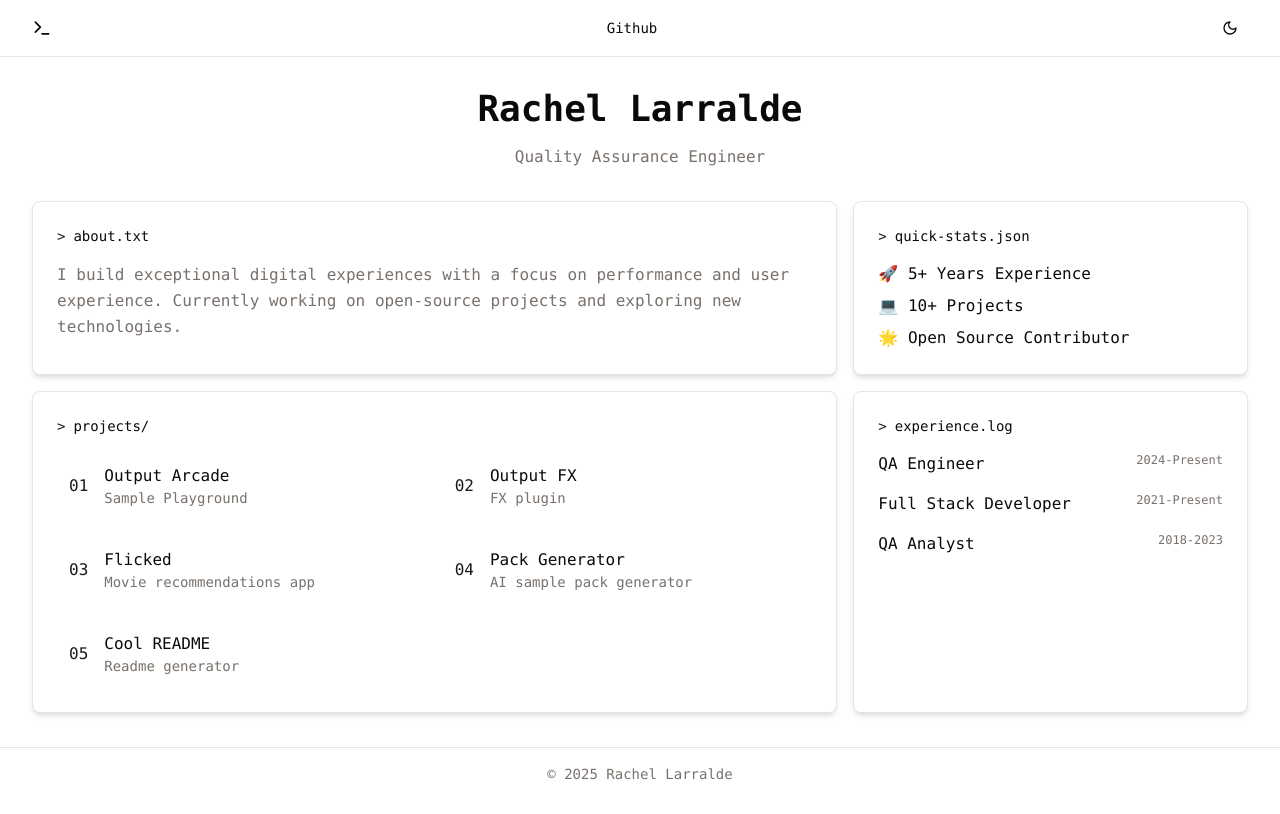
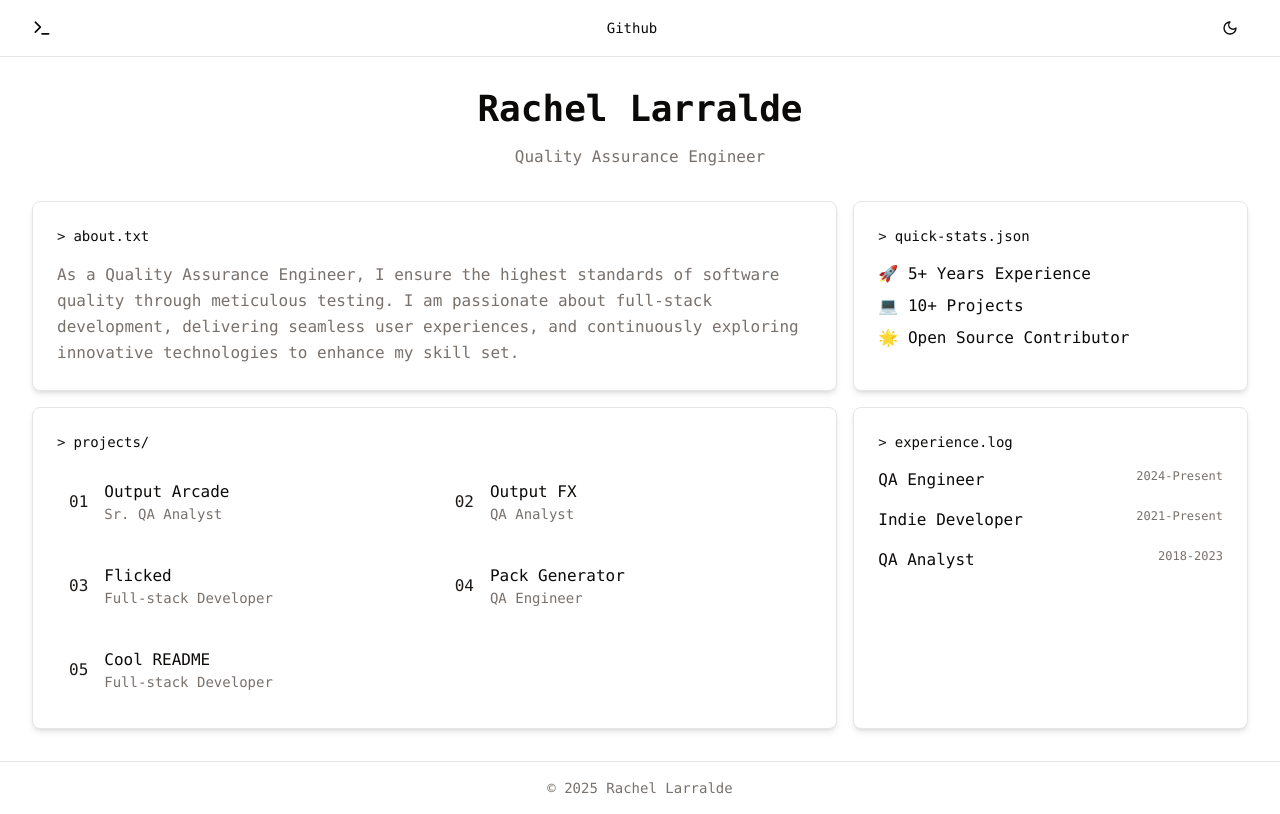
Before and after one commit to rachellarralde/portfolio, a Next.js app: page / in a window 1280 px wide. Built offline with nearby package versions, Linux system fonts and the light colour scheme.

Commit message:
Fix build errors again

```diff
--- /dev/null
+++ b/next.config.js
@@ -0,0 +1,8 @@
+/** @type {import('next').NextConfig} */
+const nextConfig = {
+  images: {
+    domains: ["a.storyblok.com", "shop.output.com", "coolreadme.vercel.app"],
+  },
+};
+
+module.exports = nextConfig;
--- a/src/app/globals.css
+++ b/src/app/globals.css
@@ -32,24 +32,24 @@
   }
 
   .dark {
-    --background: 20 14.3% 4.1%;
-    --foreground: 60 9.1% 97.8%;
-    --muted: 12 6.5% 15.1%;
-    --muted-foreground: 24 5.4% 63.9%;
-    --accent: 12 6.5% 15.1%;
-    --accent-foreground: 60 9.1% 97.8%;
-    --card: 20 14.3% 4.1%;
-    --card-foreground: 60 9.1% 97.8%;
-    --popover: 20 14.3% 4.1%;
-    --popover-foreground: 60 9.1% 97.8%;
-    --primary: 60 9.1% 97.8%;
-    --primary-foreground: 24 9.8% 10%;
-    --secondary: 12 6.5% 15.1%;
-    --secondary-foreground: 60 9.1% 97.8%;
+    --background: 215 25% 12%;
+    --foreground: 210 20% 98%;
+    --muted: 215 25% 15%;
+    --muted-foreground: 215 20% 65%;
+    --accent: 215 25% 15%;
+    --accent-foreground: 210 20% 98%;
+    --card: 215 25% 12%;
+    --card-foreground: 210 20% 98%;
+    --popover: 215 25% 12%;
+    --popover-foreground: 210 20% 98%;
+    --primary: 210 20% 98%;
+    --primary-foreground: 215 25% 12%;
+    --secondary: 215 25% 15%;
+    --secondary-foreground: 210 20% 98%;
     --destructive: 0 62.8% 30.6%;
     --destructive-foreground: 60 9.1% 97.8%;
-    --border: 12 6.5% 15.1%;
-    --input: 12 6.5% 15.1%;
+    --border: 215 25% 15%;
+    --input: 215 25% 15%;
     --ring: 24 5.7% 82.9%;
     --chart-1: 220 70% 50%;
     --chart-2: 160 60% 45%;
--- a/src/app/page.tsx
+++ b/src/app/page.tsx
@@ -3,7 +3,5 @@ import * as React from "react";
 import { Portfolio } from "@/components/portfolio";
 
 export default function Home() {
-  return (
-    <Portfolio />
-  );
+  return <Portfolio />;
 }
--- a/src/components/file-explorer.tsx
+++ b/src/components/file-explorer.tsx
@@ -3,33 +3,38 @@ import * as React from "react";
 import { useState } from "react";
 import { ChevronRight, ChevronDown, File } from "lucide-react";
 
-// Add type for mockData
-type MockData = {
-  about: {
+interface AboutSection {
   title: string;
   content: string;
-  };
-  experience: {
-    title: string;
-    items: Array<{
+}
+
+interface ExperienceItem {
   company: string;
   role: string;
   period: string;
   description: string;
-    }>;
-  };
-  projects: {
-    title: string;
-    items: Array<{
+}
+
+interface ProjectItem {
   name: string;
   type: string;
   description: string;
   link: string;
-    }>;
-  };
-};
+}
 
-const mockData: MockData = {
+interface ExperienceSection {
+  title: string;
+  items: ExperienceItem[];
+}
+
+interface ProjectsSection {
+  title: string;
+  items: ProjectItem[];
+}
+
+type SectionData = AboutSection | ExperienceSection | ProjectsSection;
+
+const sections: Record<Section, SectionData> = {
   about: {
     title: "About",
     content: "QA Engineer with full-stack development experience...",
@@ -70,6 +75,8 @@ const mockData: MockData = {
   },
 };
 
+type Section = "about" | "experience" | "projects";
+
 export default function FileExplorer() {
   const [openSections, setOpenSections] = useState({
     about: true,
@@ -77,7 +84,7 @@ export default function FileExplorer() {
     projects: false,
   });
 
-  const toggleSection = (section: string) => {
+  const toggleSection = (section: Section) => {
     setOpenSections((prev) => ({
       ...prev,
       [section]: !prev[section],
@@ -86,31 +93,45 @@ export default function FileExplorer() {
 
   return (
     <div className="font-mono">
-      {Object.entries(mockData).map(([key, section]) => (
+      {Object.entries(sections).map(([key, section]) => (
         <div key={key} className="mb-4">
           <button
-            onClick={() => toggleSection(key)}
+            onClick={() => toggleSection(key as Section)}
             className="flex items-center space-x-2 hover:bg-accent p-2 rounded-lg w-full text-left"
           >
-            {openSections[key] ? <ChevronDown size={16} /> : <ChevronRight size={16} />}
+            {openSections[key as Section] ? (
+              <ChevronDown size={16} />
+            ) : (
+              <ChevronRight size={16} />
+            )}
             <span>{section.title}</span>
           </button>
 
-          {openSections[key] && (
+          {openSections[key as Section] && (
             <div className="ml-6 mt-2 space-y-2">
               {key === "about" && (
-                <p className="p-2">{section.content}</p>
+                <p className="text-sm text-muted-foreground">
+                  {(section as AboutSection).content}
+                </p>
               )}
 
-              {key === "experience" && section.items.map((item, i) => (
+              {key === "experience" && (
+                <div className="space-y-2">
+                  {(section as ExperienceSection).items.map((item, i) => (
                     <div key={i} className="p-2 hover:bg-accent rounded-lg">
                       <h3 className="font-bold">{item.company}</h3>
-                  <p>{item.role} | {item.period}</p>
+                      <p>
+                        {item.role} | {item.period}
+                      </p>
                       <p className="text-sm">{item.description}</p>
                     </div>
                   ))}
+                </div>
+              )}
 
-              {key === "projects" && section.items.map((item, i) => (
+              {key === "projects" && (
+                <div className="space-y-2">
+                  {(section as ProjectsSection).items.map((item, i) => (
                     <div key={i} className="p-2 hover:bg-accent rounded-lg">
                       <div className="flex items-center space-x-2">
                         <File size={16} />
@@ -127,6 +148,8 @@ export default function FileExplorer() {
                 </div>
               )}
             </div>
+          )}
+        </div>
       ))}
     </div>
   );
--- a/src/components/portfolio.tsx
+++ b/src/components/portfolio.tsx
@@ -26,38 +26,45 @@ export function Portfolio() {
     {
       id: 1,
       title: "Output Arcade",
-      description: "Sample Playground",
-      longDescription: "A sample plugin from Output Inc. that allows you to create and perform instruments.",
-      technologies: ["Playwright", "TypeScript", "Manual Testing", "Rest API Testing"],
+      description: "Sr. QA Analyst",
+      longDescription: "As a QA Analyst, I lead comprehensive testing efforts, both manual and automated. I established a dedicated beta testing space to gather user feedback and enhance product quality. Additionally, I contributed to improving weekly content release features through custom scripts.",
+      technologies: ["Playwright", "TypeScript", "Manual Testing", "Rest API Testing", "Python"],
       link: "https://output.com/products/arcade",
-      images: ["/project1-1.png", "/project1-2.png"]
+      images: ["https://a.storyblok.com/f/296868/2160x1320/b7ca7105e2/arcade-pdp-hero-10-18.png", "https://a.storyblok.com/f/296868/1792x1092/8ec5831d62/arcade-features-image-v2.png"]
     },
     {
       id: 2,
       title: "Output FX",
-      description: "FX plugin",
-      link: "https://output.com/products"
+      description: "QA Analyst",
+      technologies: ["Manual Testing"],
+      link: "https://output.com/products",
+      images: ["https://shop.output.com/app/uploads/2020/07/Portal.png?auto=format,compress&w=768", "https://shop.output.com/app/uploads/2020/07/Thermal-new.png?auto=format,compress&w=768"]
     },
     {
       id: 3,
       title: "Flicked",
-      description: "Movie recommendations app",
+      description: "Full-stack Developer",
+      longDescription: "I built Flicked, a movie recommendations app, using Swift and UIKit. The app allows users to discover and save movies, and provides personalized recommendations based on their viewing history. I also implemented a secure login system using Firebase for authentication.",
       technologies: ["Swift", "UIKit", "Firebase"],
       link: "https://output.com/thermal"
     },
     {
       id: 4,
       title: "Pack Generator",
-      description: "AI sample pack generator",
-      link: "https://output.com/products/pack-generator"
+      description: "QA Engineer",
+      longDescription: "As a QA Engineer, I was responsible for developing and executing comprehensive test plans and scripts. I collaborated with cross-functional teams to identify and resolve issues, and implemented automation tools to streamline testing processes.",
+      technologies: ["Playwright", "TypeScript", "Manual Testing", "Rest API Testing", "Python"],
+      link: "https://output.com/products/pack-generator",
+      images: ["https://a.storyblok.com/f/296868/2160x1320/240ba23aa3/pack-generator-hero-v3.png", "https://a.storyblok.com/f/296868/1056x840/f927ad4b46/pack-generator-display-2.png"]
     },
     {
       id: 5,
       title: "Cool README",
-      description: "Readme generator",
-      longDescription: "A simple readme generator built with Next.js and Shadcn/UI.",
+      description: "Full-stack Developer",
+      longDescription: "A simple README generator built with Next.js and Shadcn/UI. Still in development.",
       technologies: ["Next.js", "TailwindCSS", "Shadcn/UI"],
-      link: "https://coolreadme.vercel.app"
+      link: "https://coolreadme.vercel.app",
+      images: ["https://coolreadme.vercel.app/_next/image?url=%2Fui1.gif&w=3840&q=75"]
     }
   ];
 
@@ -70,10 +77,10 @@ export function Portfolio() {
   }, [isDark])
 
   return (
-    <div className="relative flex min-h-screen flex-col bg-background font-mono dark:bg-slate-950">
+    <div className="relative flex min-h-screen flex-col bg-background font-mono dark:bg-[hsl(215,25%,12%)]">
       <ParticlesBackground />
 
-      <header className="relative z-10 sticky top-0 w-full border-b bg-background/80 backdrop-blur-sm dark:border-slate-800">
+      <header className="relative z-10 sticky top-0 w-full border-b bg-background/80 backdrop-blur-sm dark:border-slate-800 dark:bg-[hsl(215,25%,12%)]/80">
         <nav className="container mx-auto flex h-14 items-center justify-between px-4 sm:px-6 lg:px-8">
           <Terminal className="h-5 w-5" />
           <div className="hidden sm:flex items-center space-x-6 text-sm">
@@ -117,8 +124,7 @@ export function Portfolio() {
               <span className="text-primary">&gt;</span> about.txt
             </h2>
             <p className="text-muted-foreground leading-relaxed">
-              I build exceptional digital experiences with a focus on performance and user experience. Currently working on
-              open-source projects and exploring new technologies.
+            As a Quality Assurance Engineer, I ensure the highest standards of software quality through meticulous testing. I am passionate about full-stack development, delivering seamless user experiences, and continuously exploring innovative technologies to enhance my skill set.
             </p>
           </div>
 
@@ -177,7 +183,7 @@ export function Portfolio() {
               </li>
               <li>
                 <div className="flex justify-between items-start">
-                  <h3 className="font-medium">Full Stack Developer</h3>
+                  <h3 className="font-medium">Indie Developer</h3>
                   <span className="text-xs text-muted-foreground">2021-Present</span>
                 </div>
               </li>
@@ -192,7 +198,7 @@ export function Portfolio() {
         </div>
       </main>
 
-      <footer className="relative z-10 mt-auto border-t py-4 dark:border-slate-800 bg-background/80 backdrop-blur-sm">
+      <footer className="relative z-10 mt-auto border-t py-4 dark:border-slate-800 dark:bg-[hsl(215,25%,12%)]/80 backdrop-blur-sm">
         <div className="container mx-auto px-4 sm:px-6 lg:px-8">
           <div className="flex justify-center items-center">
             <p className="text-sm text-muted-foreground text-center">
```
Also changed, not shown: src/components/project-modal.tsx (+35 -32 lines), .eslintrc.json, 1 other file (tests, documents, lock files or other folders). Lines whose indentation alone changed are shown as unchanged.
